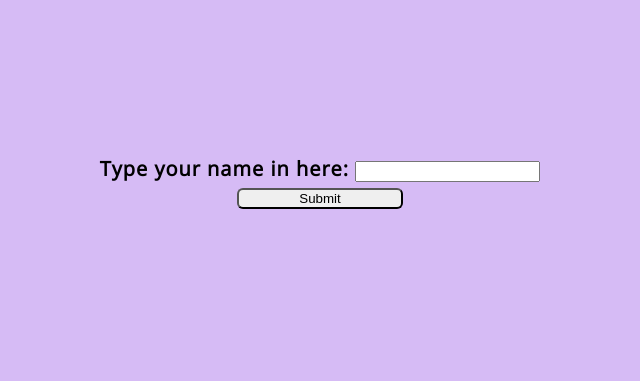
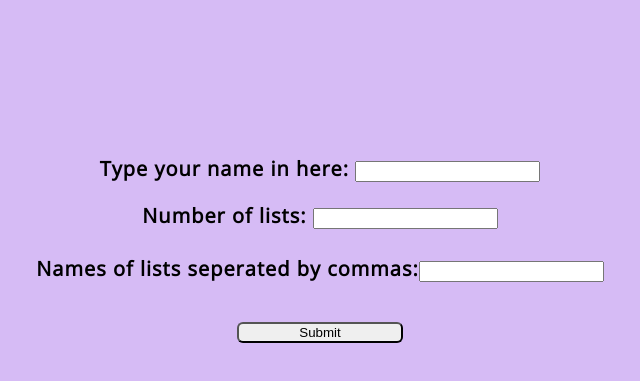
Before and after one commit to ashjoh25/Final-Project, a website: page opener.html in a window 1280 px wide. Shown: the part 309-690 px from the top of the page, without its empty margins (320-960 px from the left). Drawn offline with nearby package versions, Linux system fonts and the light colour scheme.

Commit message:
updated opener

```diff
--- a/opener.html
+++ b/opener.html
@@ -13,7 +13,9 @@
 </head>
 <body>
     <h1>Welcome to your task manager!</h1>
-    <h2>Type your name in here: <input type = "text" name = "name"><button type = "button" onclick = "window.location.href = 'main.html';">Submit</button></h2>
-
+    <h2>Type your name in here: <input type = "text" name = "name"></h2>
+    <h3>Number of lists: <input type = "number" name = "lists"></h3>
+    <h4>Names of lists seperated by commas:<input type = "string" name = "numberoflists"></h4>
+    <h5><button type = "button" onclick = "window.location.href = 'main.html';">Submit</button></h5>
 </body>
 </html>
--- a/styles/opener_style.css
+++ b/styles/opener_style.css
@@ -48,7 +48,22 @@ h2 {
 h3 {
     font-family: "Open Sans";
     font-size: 20px;
-    padding: 50px 100;
+    text-align: center;
+    padding: 0px 0;
+    letter-spacing: 1px;
+}
+h4 {
+    font-family: "Open Sans";
+    font-size: 20px;
+    text-align: center;
+    padding: 0px 0;
+    letter-spacing: 1px;
+}
+h5 {
+    font-family: "Open Sans";
+    font-size: 20px;
+    text-align: center;
+    padding: 0px 0;
     letter-spacing: 1px;
 }
 .bold {
@@ -75,6 +90,7 @@ button {
     height: auto ;
     padding: 1px 10%;
     border-radius: 6px;
+    text-align: center;
 }
 button:hover {
     background-color: #f5d4f7;
```
